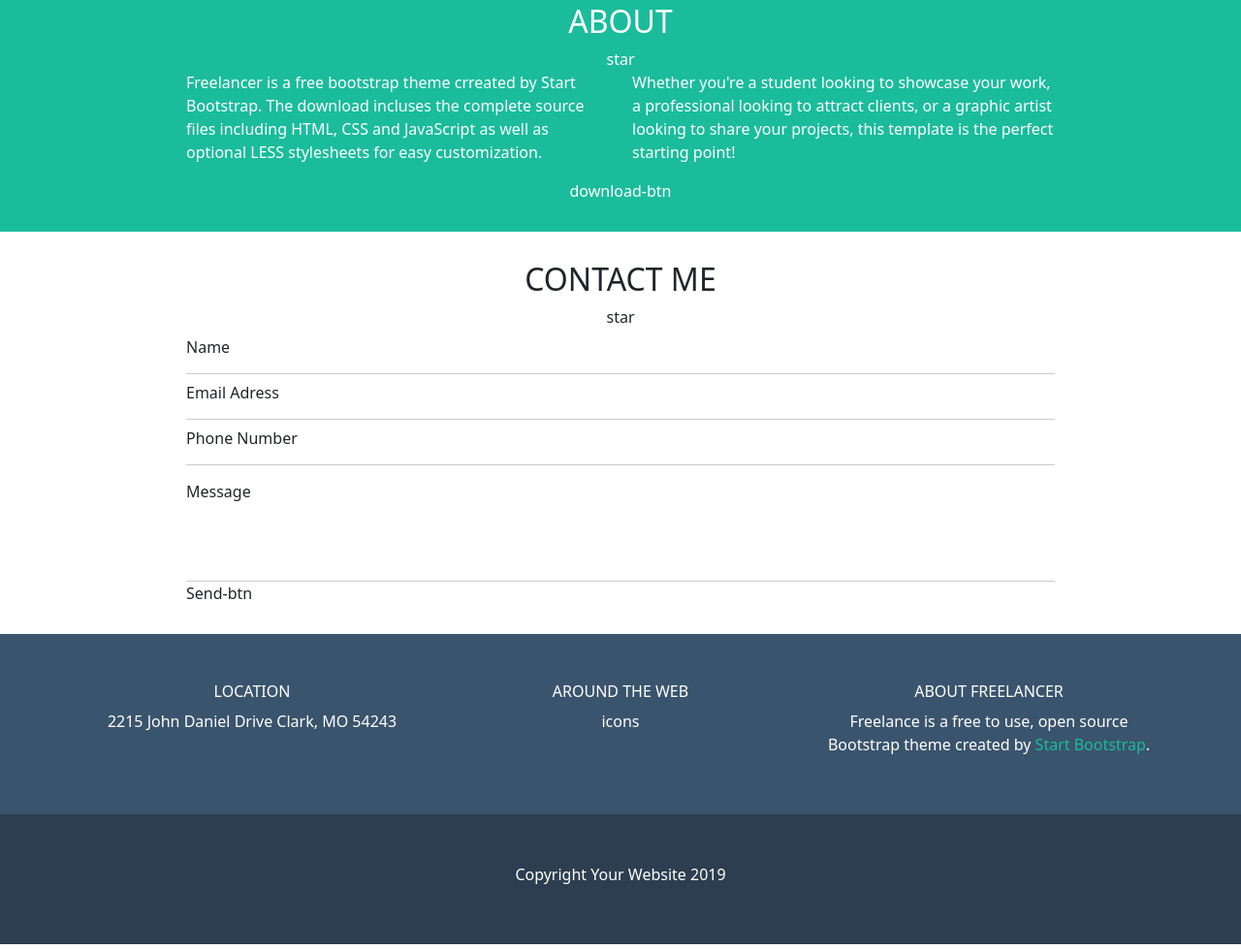
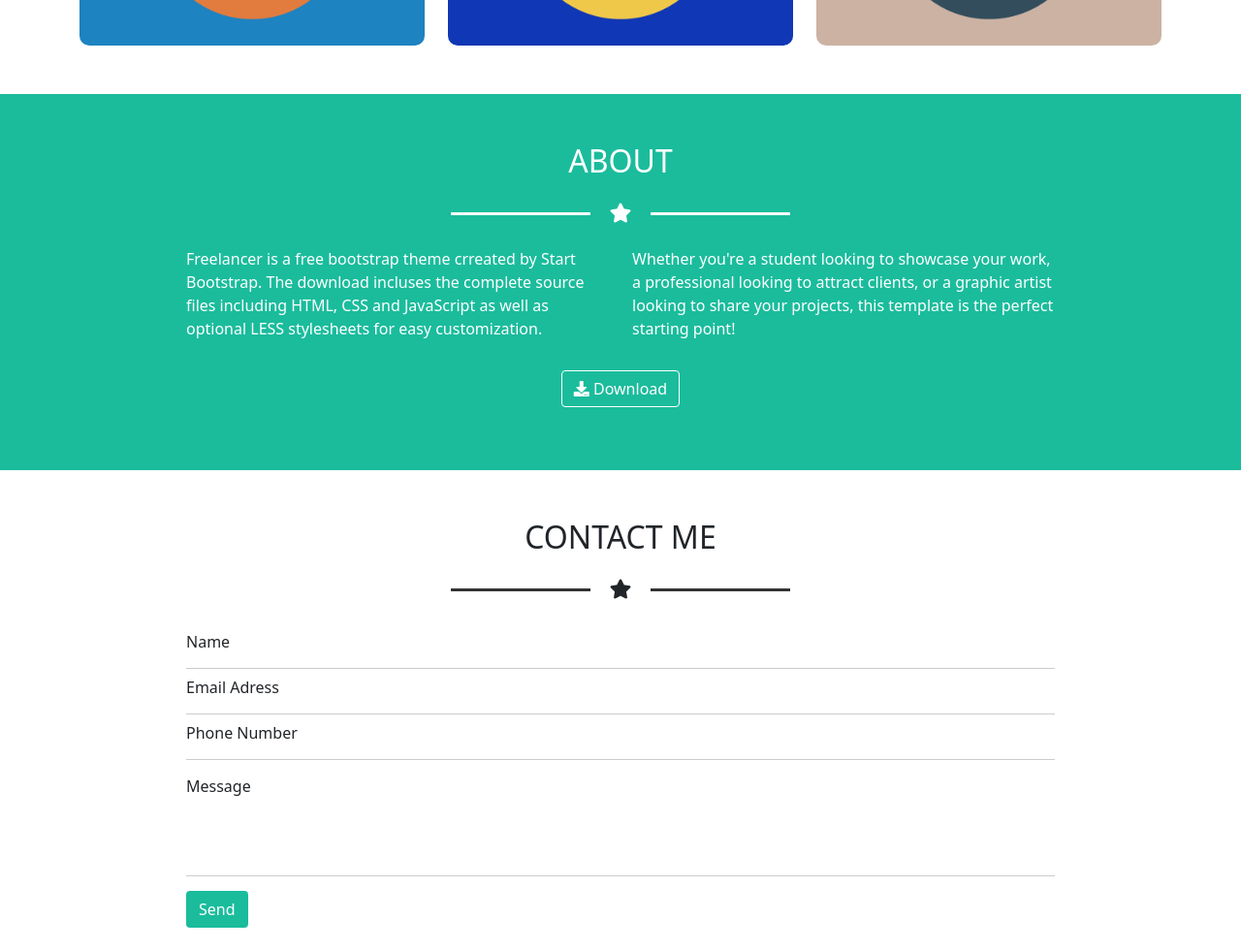
Before and after one commit to OussamaEchi99/html-css-bootstrap-freelancer, a plain HTML site: page index.html in a window 1280 px wide. Shown: the part 1280-2260 px from the top of the page at 97% size. Drawn offline with nearby package versions, Linux system fonts and the light colour scheme.

Commit message:
Fatto i btn e star

```diff
--- a/css/style.css
+++ b/css/style.css
@@ -11,6 +11,18 @@ ul{
 
 .black{
     color: #333333;
+}
+
+.backgrond_white{
+    background-color: white;
+}
+
+.backgrond_black{
+    background-color: #333333;
+}
+
+.backgrond_green{
+    background-color: #1abc9c;;
 }
 
 .green{
@@ -34,6 +46,39 @@ a{
     text-align: left;
 }
 
+.line_star{
+    width: 16%;
+    height: 3px;
+}
+
+.star{
+    font-size: 20px;
+    margin: 0 20px;
+}
+
+.star_effect{
+    margin: 20px 0;
+}
+
+.btn{
+    margin: 15px 0;
+}
+
+.btn:focus{
+    box-shadow: none;
+}
+
+.download-btn{
+    color: white;
+    border: 1px solid white;
+}
+
+.download-btn:hover{
+    color: #333333;
+    background-color: white;
+}
+
+
 /* HEADER */
 header{
     width: 100%;
@@ -52,7 +97,7 @@ header{
 
 /* MAIN */
 main > *{
-    padding: 30px 0;
+    padding: 50px 0;
 }
 
 /* JUMBOTRON */
--- a/index.html
+++ b/index.html
@@ -6,6 +6,7 @@
     <meta name="viewport" content="width=device-width, initial-scale=1.0">
     <title>Document</title>
 
+    <link rel="stylesheet" href="https://cdnjs.cloudflare.com/ajax/libs/font-awesome/5.15.4/css/all.min.css" integrity="sha512-1ycn6IcaQQ40/MKBW2W4Rhis/DbILU74C1vSrLJxCq57o941Ym01SwNsOMqvEBFlcgUa6xLiPY/NS5R+E6ztJQ==" crossorigin="anonymous" referrerpolicy="no-referrer" />
     <link href="https://cdn.jsdelivr.net/npm/bootstrap@5.1.3/dist/css/bootstrap.min.css" rel="stylesheet" integrity="sha384-1BmE4kWBq78iYhFldvKuhfTAU6auU8tT94WrHftjDbrCEXSU1oBoqyl2QvZ6jIW3" crossorigin="anonymous">
     <link rel="stylesheet" href="css/style.css">
 
@@ -28,9 +29,9 @@
 
                     <ul class="header_menu">
 
-                        <li><a href="#">link</a></li>
-                        <li><a href="#">link</a></li>
-                        <li><a href="#">link</a></li>
+                        <li><a href="#">PORTFOLIO</a></li>
+                        <li><a href="#">ABOUT</a></li>
+                        <li><a href="#">CONTACT</a></li>
 
                     </ul>
 
@@ -59,7 +60,15 @@
 
                     <h1>START BOOTSTRAP</h1>
 
-                    <span>star</span>
+                    <div class="star_effect d-flex justify-content-center align-items-center">
+
+                        <div class="line_star backgrond_white"></div>
+
+                        <div class="star"><i class="fas fa-star"></i></div>
+
+                        <div class="line_star backgrond_white"></div>
+
+                    </div>
 
                     <p>GRAPHIC-ARTIST - WEB DESIGNER - ILLUSTRATOR</p>
 
@@ -75,7 +84,15 @@
 
                 <h2>PORTFOLIO</h2>
 
-                <span>star</span>
+                <div class="star_effect d-flex justify-content-center align-items-center">
+
+                    <div class="line_star backgrond_black"></div>
+
+                    <div class="star"><i class="fas fa-star"></i></div>
+
+                    <div class="line_star backgrond_black"></div>
+
+                </div>
 
                 <div class="row gx-4 gy-5">
 
@@ -154,7 +171,15 @@
 
                     <h2>ABOUT</h2>
 
-                    <span>star</span>
+                    <div class="star_effect d-flex justify-content-center align-items-center">
+
+                        <div class="line_star backgrond_white"></div>
+
+                        <div class="star"><i class="fas fa-star"></i></div>
+
+                        <div class="line_star backgrond_white"></div>
+
+                    </div>
 
                 </div>
 
@@ -174,7 +199,7 @@
 
                 </div>
 
-                <span>download-btn</span>
+                <button type="button" class="btn download-btn"><i class="fas fa-download"></i> Download</button>
 
             </div>
 
@@ -188,7 +213,15 @@
 
                     <h2>CONTACT ME</h2>
 
-                    <span>star</span>
+                    <div class="star_effect d-flex justify-content-center align-items-center">
+
+                        <div class="line_star backgrond_black"></div>
+
+                        <div class="star"><i class="fas fa-star"></i></div>
+
+                        <div class="line_star backgrond_black"></div>
+
+                    </div>
 
                 </div>
 
@@ -220,7 +253,7 @@
 
                     <div>
 
-                        <span>Send-btn</span>
+                        <input class="btn white backgrond_green" type="submit" value="Send">
 
                     </div>
 
```
